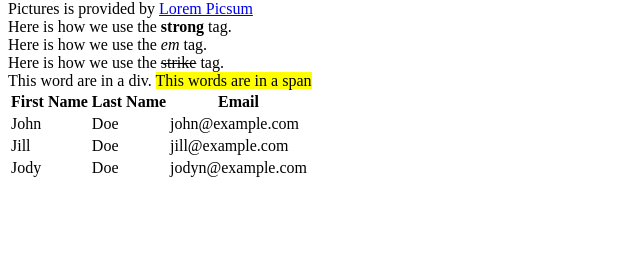
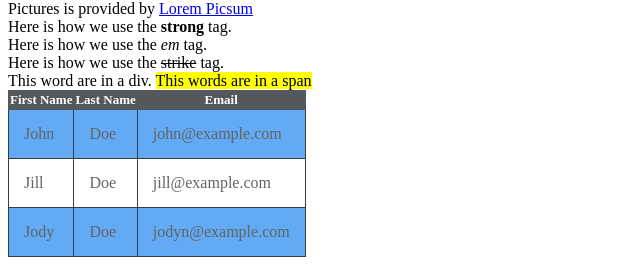
Before and after one commit to kassaab/html_elements, a plain HTML site: page index.html in a window 1280 px wide. Shown: the part 558-823 px from the top of the page, without its empty margins (0-640 px from the left). Before the commit the page ends 800 px from the top, so only its background shows below. Drawn offline with Linux system fonts and the light colour scheme; a script that the page names is missing.

Commit message:
Adds style to our table

```diff
--- a/index.html
+++ b/index.html
@@ -5,7 +5,37 @@
   <meta charset="utf-8">
   <meta name="viewport" content="width=device-width">
   <title>My First Web Page</title>
-  <link href="style.css" rel="stylesheet" type="text/css" />
+  <link href="style.css" rel="stylesheet" type="text/css"/>
+  <style>
+    table.my-table {
+         border-collapse: collapse;
+       }
+
+
+       table.my-table th {
+         background-color: #54585d;
+         color: #ffffff;
+         font-weight: bold;
+         font-size: 13px;
+         border: 1px solid #54585d;
+       }
+
+
+       table.my-table td {
+         padding: 15px;
+       }
+     table.my-table td {
+       color: #636363;
+       border: 1px solid #383c3f;
+     }
+     table.my-table tr {
+       background-color: #63aaf5;
+     }
+     table.my-table tr:nth-child(odd) {
+       background-color: #ffffff;
+     }
+
+  </style>
 </head>
 
 <body>
@@ -30,7 +60,7 @@
   <div>Here is how we use the <strike>strike</strike> tag.</div>
   <div>This word are in a div. <span style="background-color: yellow;">This words are in a span</span></div>
   <div>
-    <table>
+    <table class="my-table">
       <tr>
         <th>First Name</th>
         <th>Last Name</th>
```
